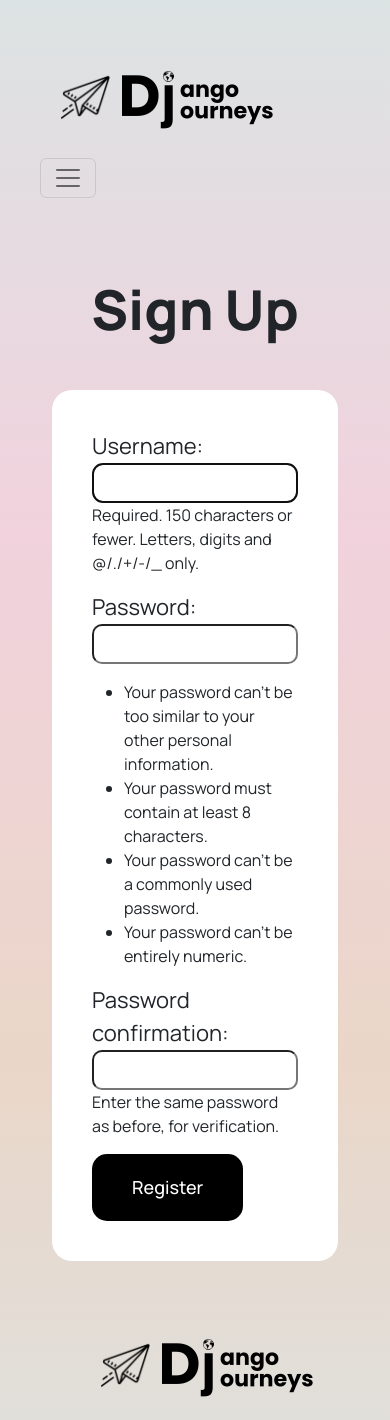
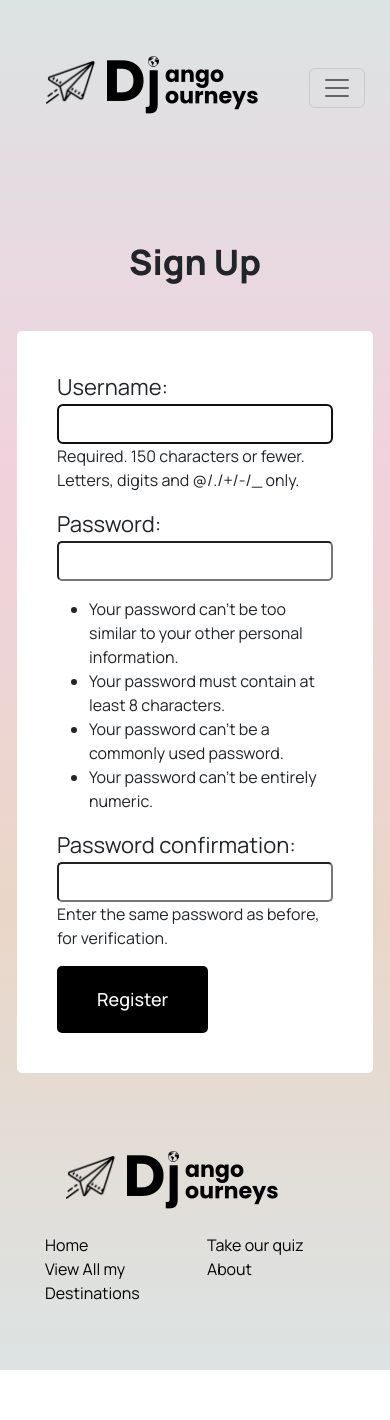
Before and after one commit to milosjocic1/SEI-Project-3, a Django app: page /accounts/signup/ in a window 390 px wide. Shown: the top 1420 px of the page. After the commit the page ends 1370 px from the top, so only its background shows below. Run offline with Django 4.2, Linux system fonts and the light colour scheme; some libraries are stand-ins or nearby versions.

Commit message:
Final commit of presentations eve

```diff
--- a/main_app/static/css/style.css
+++ b/main_app/static/css/style.css
@@ -10,10 +10,12 @@ html {
 body {
     background-color: transparent;
     font-family: 'Manrope', sans-serif;
-    padding: 40px;
+    padding: 5px;
     height: 100%;
 }
-
+header {
+    padding: 20px;
+}
 .logo {
     font-size: 34px;
     font-weight: 800;
@@ -140,12 +143,12 @@ a:hover {
 
 #map {
     height: 355px;
-    border-radius: 20px;
+    border-radius: 5px;
 }
 .dest-details {
     background-color: white;
     padding: 40px;
-    border-radius: 20px;
+    border-radius: 5px;
 }
 .dest-details-name {
     font-size: 40px;
@@ -222,7 +225,7 @@ label {
     width: 100%;
     font-size: 22px;
     height: 40px;
-    border-radius: 10px;
+    border-radius: 5px;
 }
 
 
@@ -242,7 +245,7 @@ label {
 .submit-button {
     background-color: black;
     padding: 20px 40px;
-    border-radius: 15px;
+    border-radius: 5px;
     color: white;
     font-weight: 500;
     border: none;
@@ -398,8 +399,18 @@ footer {
     .home-title {
         font-size: 55px
     }
+    .home-subtitle {
+        font-size: 18px;
+    }
+    .page-title {
+        font-size: 35px;
+    }
+    .dest-details-name {
+        font-size: 28px;
+    }
     .answer {
         font-size: 22px;
+        left: 10px;
     }
     .quiz-question {
         font-size: 28px;
--- a/main_app/templates/results.html
+++ b/main_app/templates/results.html
@@ -26,7 +26,7 @@
                 <p><span class="card-text average-rating-index">{{ country.averageReview }} stars</span></p>
                 {% endif %}
                 <p class="card-text dest-location">{{ country.location }}</p>
-                <p class="card-text dest-country">{{ country }}</p>
+                <p class="card-text dest-country">{{ country.country }}</p>
             </div>
         </div>
         </a>
```
Also changed, not shown: other parts of main_app/static/css/style.css (+21 -9 lines).
